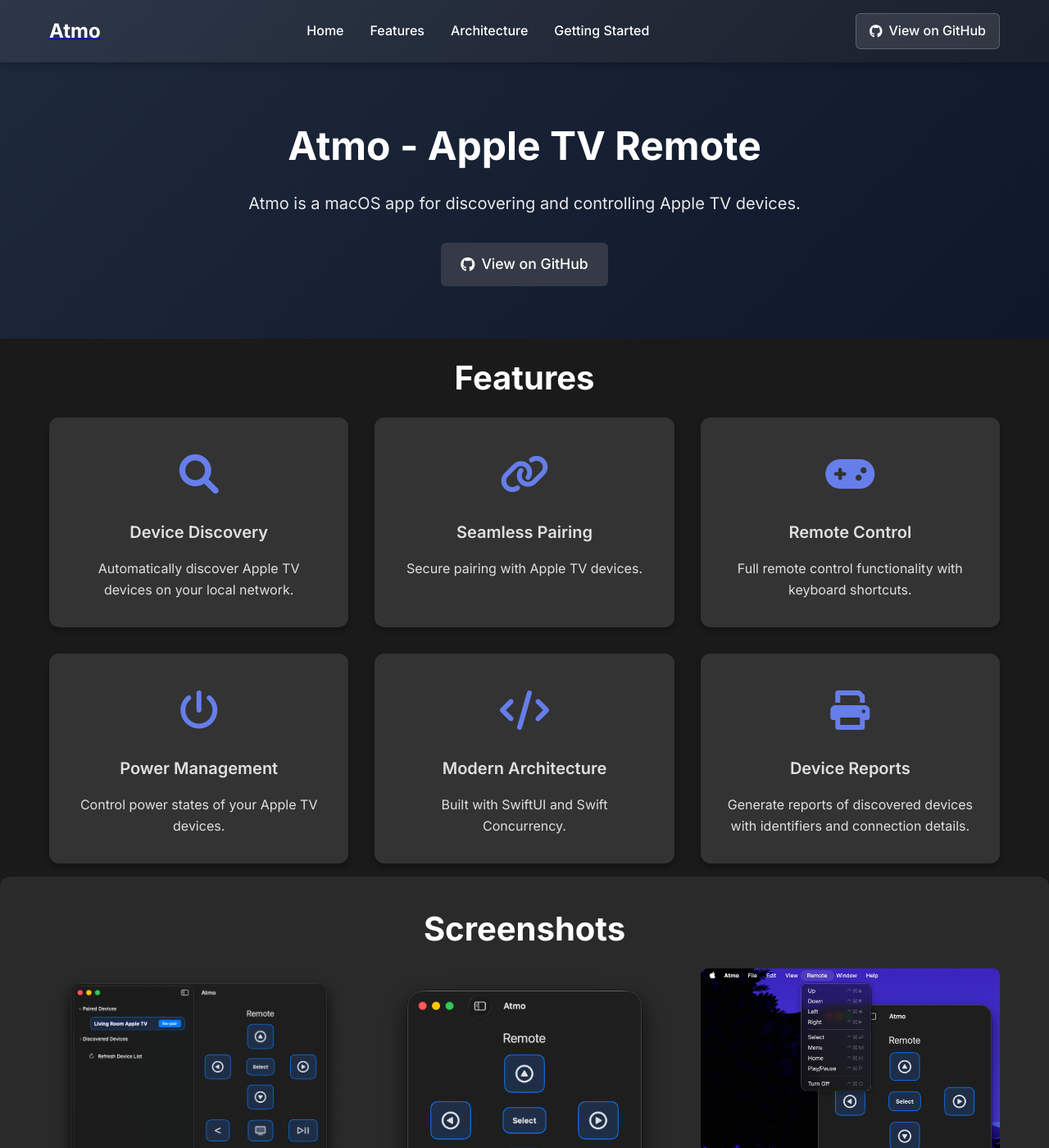
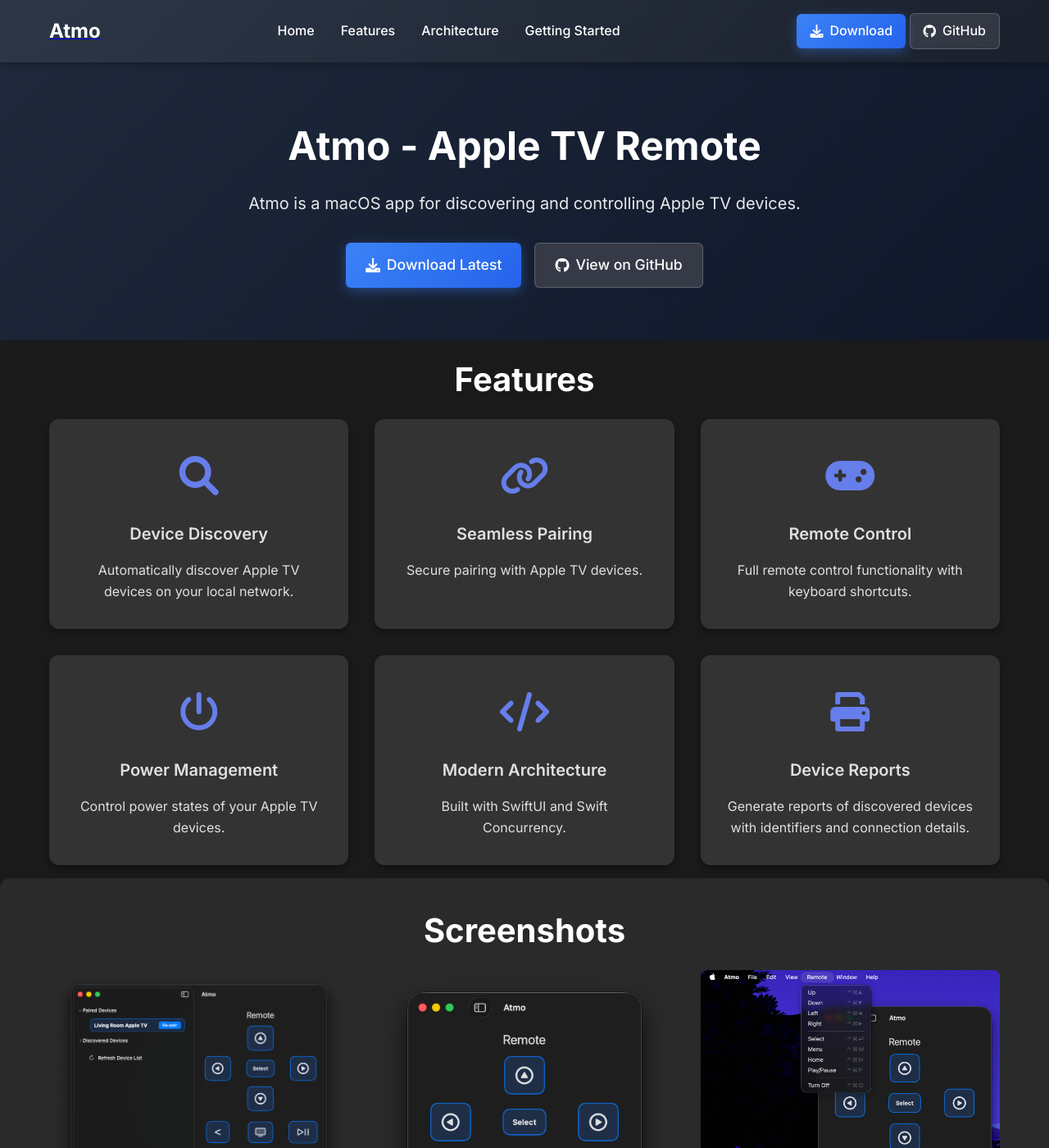
Before and after one commit to mabino/atmo, a Jekyll site: the page built from docs/index.md, in a window 1280 px wide and 1400 px high. Shown: the whole window at 82% size. Built offline with Jekyll 4.4.1, drawn with Linux system fonts in a browser that asks for light colours.

Commit message:
Add convenience scripts and download link to GitHub Pages
- Add scripts/build.sh, test.sh, run.sh for quick development workflow
- Add scripts/notarize.sh: interactive signing/notarization tool with colorful UI
- Update docs/index.md with prominent Download button linking to latest release
- Update header.html with Download link in navigation
- Add btn-primary CSS styling for download buttons

Download URL uses GitHub's static latest release URL:
https://github.com/mabino/atmo/releases/latest/download/Atmo-stapled.zip

```diff
--- a/docs/_includes/header.html
+++ b/docs/_includes/header.html
@@ -17,9 +17,13 @@
       </nav>
 
       <div class="header-actions">
+        <a href="https://github.com/mabino/atmo/releases/latest/download/Atmo-stapled.zip" class="btn btn-primary">
+          <i class="fas fa-download"></i>
+          Download
+        </a>
         <a href="https://github.com/mabino/atmo" class="btn btn-ghost" target="_blank">
           <i class="fab fa-github"></i>
-          View on GitHub
+          GitHub
         </a>
       </div>
     </div>
--- a/docs/assets/css/main.css
+++ b/docs/assets/css/main.css
@@ -107,6 +107,19 @@ body {
   background: rgba(255,255,255,0.2);
 }
 
+.btn-primary {
+  background: linear-gradient(135deg, #3b82f6 0%, #2563eb 100%);
+  color: white;
+  border: none;
+  box-shadow: 0 4px 14px rgba(59, 130, 246, 0.4);
+}
+
+.btn-primary:hover {
+  background: linear-gradient(135deg, #60a5fa 0%, #3b82f6 100%);
+  transform: translateY(-2px);
+  box-shadow: 0 6px 20px rgba(59, 130, 246, 0.5);
+}
+
 /* Main Content */
 .main-content {
   flex: 1;
@@ -134,11 +147,22 @@ body {
   opacity: 0.9;
 }
 
+.hero-actions {
+  display: flex;
+  gap: 1rem;
+  justify-content: center;
+  flex-wrap: wrap;
+}
+
 .hero .btn {
   background: rgb(53, 58, 70);
   color: white;
   padding: 12px 24px;
   font-size: 1.1rem;
+}
+
+.hero .btn-primary {
+  background: linear-gradient(135deg, #3b82f6 0%, #2563eb 100%);
 }
 
 .hero .btn:hover {
--- a/docs/index.md
+++ b/docs/index.md
@@ -8,10 +8,16 @@ description: Atmo is a macOS app for discovering and controlling Apple TV device
   <div class="container">
     <h1>Atmo - Apple TV Remote</h1>
     <p>Atmo is a macOS app for discovering and controlling Apple TV devices.</p>
-    <a href="https://github.com/mabino/atmo" class="btn" target="_blank">
-      <i class="fab fa-github"></i>
-      View on GitHub
-    </a>
+    <div class="hero-actions">
+      <a href="https://github.com/mabino/atmo/releases/latest/download/Atmo-stapled.zip" class="btn btn-primary">
+        <i class="fas fa-download"></i>
+        Download Latest
+      </a>
+      <a href="https://github.com/mabino/atmo" class="btn btn-ghost" target="_blank">
+        <i class="fab fa-github"></i>
+        View on GitHub
+      </a>
+    </div>
   </div>
 </section>
 
```
Also changed, not shown: 4 other files.
